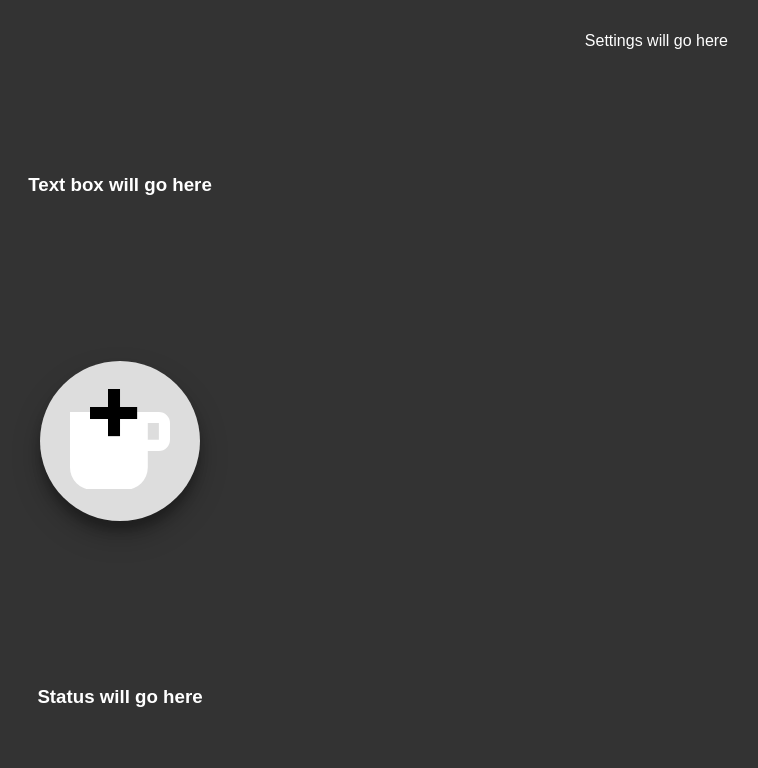
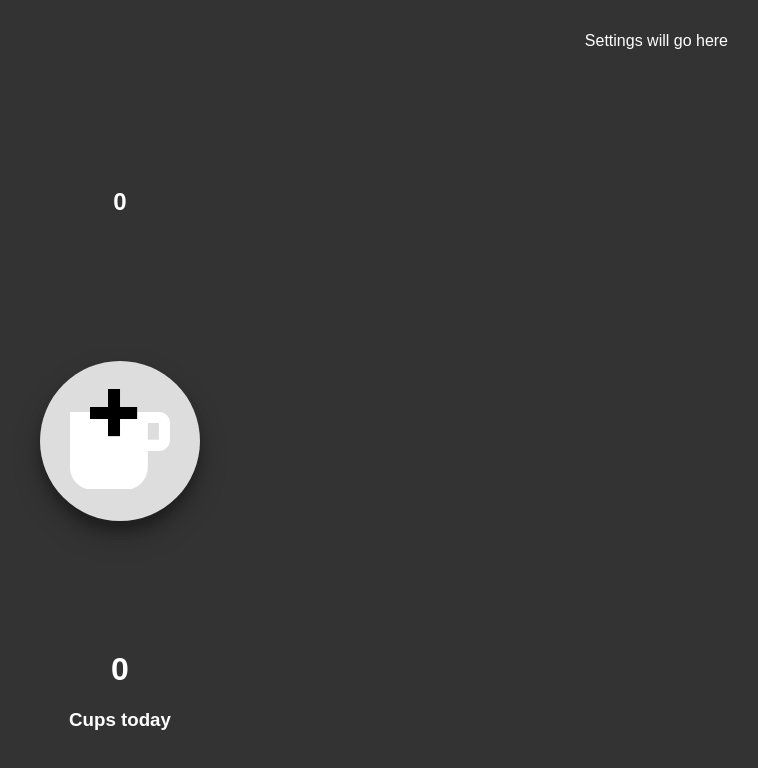
Before and after one commit to StelFoog/coffe-app, a React (Create React App) app: page / in a window 1280 px wide. Shown: the top 768 px of the page, without its empty margins (520-1278 px from the left). Built offline with nearby package versions, Linux system fonts and the light colour scheme.

Commit message:
Inital construction of text box and status box

```diff
--- a/src/App.css
+++ b/src/App.css
@@ -4,7 +4,7 @@
   display: -webkit-box;
   display: -ms-flexbox;
   display: flex;
-  min-height: 100vh;
+  height: 100vh;
   -webkit-box-orient: vertical;
   -webkit-box-direction: normal;
   -ms-flex-direction: column;
@@ -14,6 +14,10 @@
   -webkit-box-flex: 1;
   -ms-flex: 1;
   flex: 1;
+  -webkit-box-orient: vertical;
+  -webkit-box-direction: normal;
+  -ms-flex-direction: column;
+  flex-direction: column;
   display: -webkit-box;
   display: -ms-flexbox;
   display: flex;
@@ -61,5 +65,8 @@
 .status {
 }
 
+.status h3 {
+  margin: 0;
+}
 .textBox {
 }
--- a/src/App.js
+++ b/src/App.js
@@ -1,15 +1,15 @@
 import React from "react";
 import CoffeeButtonContainer from "./features/coffeeButton/CoffeeButtonContainer";
-import Status from "./features/status/Status";
-import TextBox from "./features/textBox/TextBox";
+import StatusContainer from "./features/status/StatusContainer";
+import TextBoxContainer from "./features/textBox/TextBoxContainer";
 import "./App.css";
 
 const App = () => (
   <div className="App">
     <header className="App-header">Settings will go here</header>
-    <TextBox />
+    <TextBoxContainer />
     <CoffeeButtonContainer />
-    <Status />
+    <StatusContainer />
   </div>
 );
 
--- a/src/features/status/status.js
+++ b/src/features/status/status.js
@@ -1,8 +1,9 @@
 import React from "react";
 
-const Status = () => (
+const Status = ({ coffeeCounter }) => (
   <div className="status">
-    <h3>Status will go here</h3>
+    <h1>{coffeeCounter}</h1>
+    <h3>Cups today</h3>
   </div>
 );
 
--- a/src/features/status/statusContainer.js
+++ b/src/features/status/statusContainer.js
@@ -0,0 +1,15 @@
+import { connect } from "react-redux";
+import Status from "./Status";
+import { selectors } from "../coffeeButton";
+
+const makeMapStateToProps = () => {
+  const getCoffeeCounterState = selectors.getCoffeeCounterState();
+  return state => ({
+    coffeeCounter: getCoffeeCounterState(state)
+  });
+};
+
+export default connect(
+  makeMapStateToProps,
+  null
+)(Status);
--- a/src/features/textBox/textBox.js
+++ b/src/features/textBox/textBox.js
@@ -1,8 +1,8 @@
 import React from "react";
 
-const Status = () => (
+const Status = ({ coffeeCounter }) => (
   <div className="textBox">
-    <h3>Text box will go here</h3>
+    <h2>{coffeeCounter}</h2>
   </div>
 );
 
--- a/src/features/textBox/textBoxContainer.js
+++ b/src/features/textBox/textBoxContainer.js
@@ -0,0 +1,15 @@
+import { connect } from "react-redux";
+import TextBox from "./TextBox";
+import { selectors } from "../coffeeButton";
+
+const makeMapStateToProps = () => {
+  const getCoffeeCounterState = selectors.getCoffeeCounterState();
+  return state => ({
+    coffeeCounter: getCoffeeCounterState(state)
+  });
+};
+
+export default connect(
+  makeMapStateToProps,
+  null
+)(TextBox);
```
